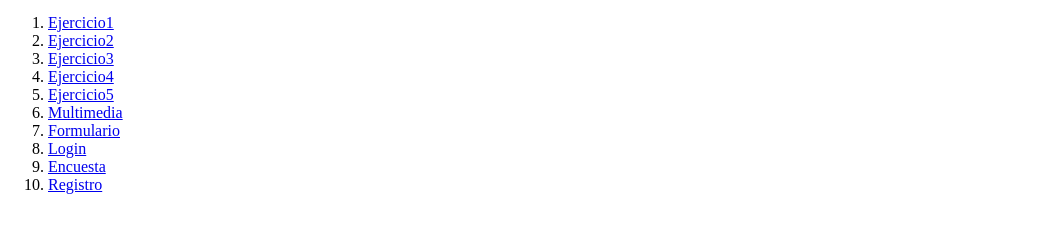
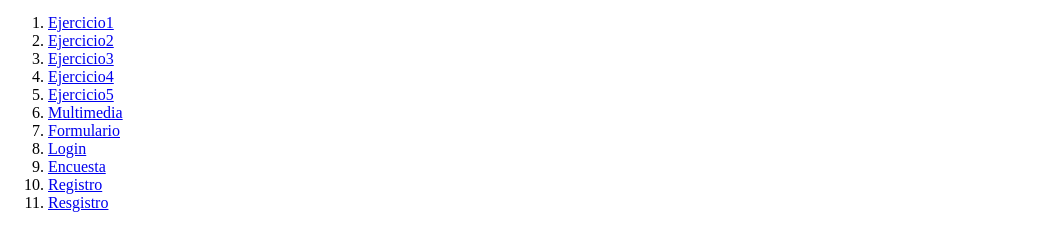
Before and after one commit to hugogazquez/hugogazquez.github.io, a plain HTML site: page index.html in a window 1280 px wide. Shown: the part 515-766 px from the top of the page, without its empty margins (0-1056 px from the left). Drawn offline with Linux system fonts and the light colour scheme.

Commit message:
Fix HTML links and add missing list item

```diff
--- a/index.html
+++ b/index.html
@@ -17,4 +17,6 @@
             <li><a href=./form_login.html>Login</li>
             <li><a href=./form_encuesta.html>Encuesta</li>
             <li><a href=./form_registro.html>Registro</li>
+            <li><a href=./form_registro.html>Resgistro</li>
+
         </ol>
```
